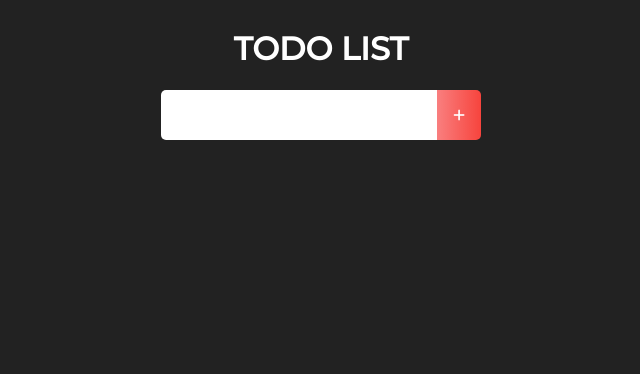
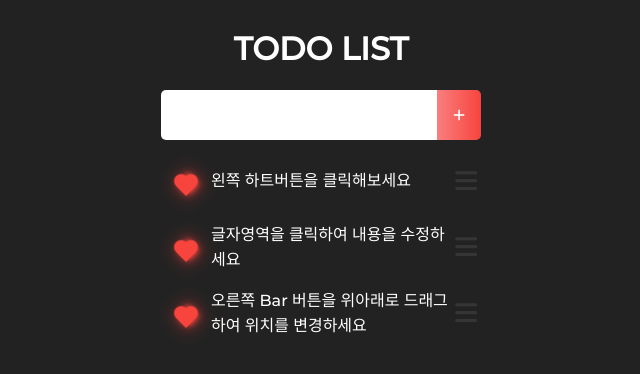
Before and after one commit to hailey-pyo/todo-project, a Vue app: page / in a window 1280 px wide. Shown: the top 374 px of the page, without its empty margins (319-959 px from the left). Built offline with nearby package versions, Linux system fonts and the light colour scheme; a web font is replaced by a local one.

Commit message:
웹뷰 동작확인 테스트

```diff
--- a/src/App.vue
+++ b/src/App.vue
@@ -43,7 +43,17 @@ const storage = {
     localStorage.setItem(STORAGE_KEY, parsed);
   },
   fetch(): Todo[] {
-    const todoItems = localStorage.getItem(STORAGE_KEY) || "[]";
+    const todoItems =
+      localStorage.getItem(STORAGE_KEY) ||
+      JSON.stringify([
+        { title: "왼쪽 하트버튼을 클릭해보세요", done: false, no: 0 },
+        { title: "글자영역을 클릭하여 내용을 수정하세요", done: false, no: 1 },
+        {
+          title: "오른쪽 Bar 버튼을 위아래로 드래그하여 위치를 변경하세요",
+          done: false,
+          no: 2,
+        },
+      ]);
     const result = JSON.parse(todoItems);
     return result;
   },
--- a/src/components/TodoListItem.vue
+++ b/src/components/TodoListItem.vue
@@ -8,7 +8,11 @@
       <span class="title" @click="editTodo">
         {{ todoItem.title }}
       </span>
-      <i class="fa-solid fa-bars" @mousedown="mouseDown"></i>
+      <i
+        class="fa-solid fa-bars"
+        @touchstart="touchStart"
+        @mousedown="mouseDown"
+      ></i>
     </span>
 
     <span v-else class="item" v-click-outside="onClickOutside">
@@ -127,25 +131,11 @@ export default (
       this.isDragging = true;
       this.$emit("readyYdata");
 
-      // const throttle = (callback, delay) => {
-      //   let timer;
-      //   return event => {
-      //     // 타이머가 호출되면, 함수를 실행하고 타이머 제거
-      //     if (timer) return;
-      //     timer = setTimeout(() => {
-      //       callback(event);
-      //       timer = null;
-      //     }, delay);
-      //   };
-      // };
-      let prevOriginY = this.originY;
-
       document.addEventListener(
         "mousemove",
         throttle((e: MouseEvent) => {
           if (this.isDragging) {
             if (this.changeStatus.status) {
-              prevOriginY = this.originY;
               console.log("e.clientY: " + e.clientY);
 
               this.$refs.oneItem.style.transform = "translateY(0px)";
@@ -176,11 +166,6 @@ export default (
               // console.log("dy: " + dy);
               //originTop + e.clientY - originY
               //원래위치 + e.clientY - originY
-              console.log(prevOriginY + " / " + this.originY);
-
-              if (prevOriginY == this.originY) {
-                // this.$refs.oneItem.style.transform = "translateY(" + dy + "px)";
-              }
               this.$refs.oneItem.style.transform =
                 "translateY(" + dy / 7 + "px)";
               this.$emit("changeOrder", this.todoItem, e.clientY, this.index);
@@ -191,6 +176,8 @@ export default (
       document.addEventListener(
         "mouseup",
         e => {
+          console.log("마우스뗌");
+
           this.$refs.oneItem.style.boxShadow = "none";
           // this.$refs.oneItem.style.position = "relative";
           // this.$refs.oneItem.style.width = "auto";
@@ -201,19 +188,55 @@ export default (
         },
         { once: true },
       );
-      // document.addEventListener(
-      //   "mouseup",
-      //   e => {
-      //     this.$emit("changeOrder", this.todoItem, e.clientY, this.index);
-      //     this.$refs.oneItem.style.boxShadow = "none";
-      //     // this.$refs.oneItem.style.position = "relative";
-      //     this.$refs.oneItem.style.width = "auto";
-      //     // this.$refs.oneItem.style.top = "auto";
+    },
+    touchStart(e: Touch) {
+      this.originY = e.clientY;
+      console.log("============originY셋팅==========" + this.originY);
 
-      //     this.isDragging = false;
-      //   },
-      //   { once: true },
-      // );
+      this.isDragging = true;
+      this.$emit("readyYdata");
+
+      document.addEventListener(
+        "touchmove",
+        throttle(e => {
+          if (this.isDragging) {
+            if (this.changeStatus.status) {
+              this.$refs.oneItem.style.transform = "translateY(0px)";
+
+              this.originY = e.clientY;
+              console.log("순서변경 완료 originY변경! " + this.originY);
+              this.$emit("resetChangeStatus", false);
+            } else {
+              this.$refs.oneItem.style.boxShadow = "1px 1px 10px rgb(2,2,2)";
+
+              const dy =
+                e.clientY <= this.changeStatus.firstYdata - 50 ||
+                e.clientY >= this.changeStatus.lastYdata + 50
+                  ? 0
+                  : e.clientY - this.originY;
+
+              this.$refs.oneItem.style.transform =
+                "translateY(" + dy / 7 + "px)";
+              this.$emit("changeOrder", this.todoItem, e.clientY, this.index);
+            }
+          }
+        }, 100),
+      );
+      document.addEventListener(
+        "touchend",
+        () => {
+          console.log("손가락뗌");
+
+          this.$refs.oneItem.style.boxShadow = "none";
+          // this.$refs.oneItem.style.position = "relative";
+          // this.$refs.oneItem.style.width = "auto";
+          // this.$refs.oneItem.style.top = "auto";
+          this.$refs.oneItem.style.transform = "translateY(0px)";
+
+          this.isDragging = false;
+        },
+        { once: true },
+      );
     },
   },
 });
--- a/src/scss/common.scss
+++ b/src/scss/common.scss
@@ -66,9 +66,9 @@ body{
                     display: grid;
                     grid-template-columns: 50px 1fr 32px;
                     min-height: 50px;
-                    margin: 0.5rem 0;
+                    margin: 1rem 0;
                     border-radius: 5px;
-                    line-height: 50px;
+                    line-height: 25px;
                     align-items: center;
 
                     .heart_wrap{
@@ -106,11 +106,11 @@ body{
                         }
                     }
 
-                    text-decoration-style: wavy;
-                    text-decoration-color: #e84393;
-                    text-decoration-line: underline;
-                    text-decoration-thickness: 3px;
-                    text-underline-offset: 10px;
+                    // text-decoration-style: wavy;
+                    // text-decoration-color: #e84393;
+                    // text-decoration-line: underline;
+                    // text-decoration-thickness: 3px;
+                    // text-underline-offset: 10px;
 
                     .title {
                         cursor: pointer;
@@ -125,7 +125,7 @@ body{
                             font-size: 16px;
                             width: 100%;
                             min-height: 50px;
-                            line-height: 50px;
+                            line-height: 25px;
                             padding: 0;
                         }
 
@@ -138,6 +138,7 @@ body{
                             bottom: 50%;
                             right: -28px;
                             transform: translateY(50%);
+                            color: #898484;
                         }
                     }
 
```
